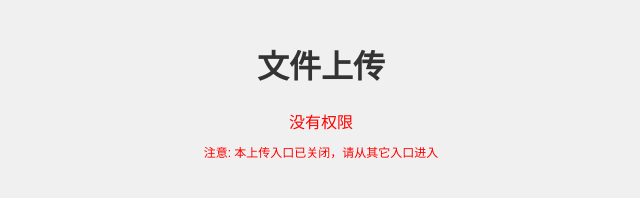
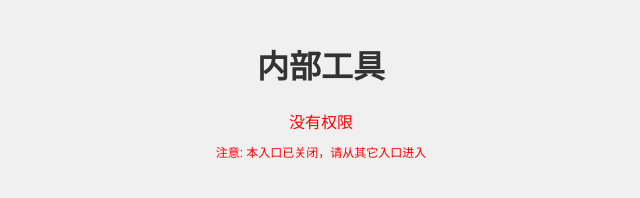
Before and after one commit to ptlgs/file-server, a website: page public/index.html in a window 1280 px wide. Shown: the whole page, without its empty margins (319-959 px from the left). Drawn offline with Linux system fonts and the light colour scheme.

Commit message:
update title

```diff
--- a/public/index.html
+++ b/public/index.html
@@ -2,7 +2,7 @@
 <html lang="en">
 <head>
     <meta charset="UTF-8">
-    <title>文件上传</title>
+    <title>内部工具</title>
     <script src="https://cdnjs.cloudflare.com/ajax/libs/compressorjs/1.2.1/compressor.min.js"></script>
     <style>
         body {
@@ -244,7 +244,7 @@
     </style>
 </head>
 <body>
-<h1>文件上传</h1>
+<h1>内部工具</h1>
 <div id="error-message"></div>
 <div id="content" style="display: none;">
     <div id="upload-form">
@@ -303,7 +303,7 @@
     function showError(message) {
         errorMessage.innerHTML = message;
         if (window.self === window.top) {
-            errorMessage.innerHTML += '<br/><div style="font-size: 12px;margin-top:10px">注意: 本上传入口已关闭，请从其它入口进入</div>';
+            errorMessage.innerHTML += '<br/><div style="font-size: 12px;margin-top:10px">注意: 本入口已关闭，请从其它入口进入</div>';
         }
         errorMessage.style.display = 'block';
     }
```
